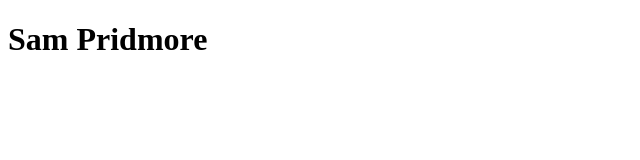
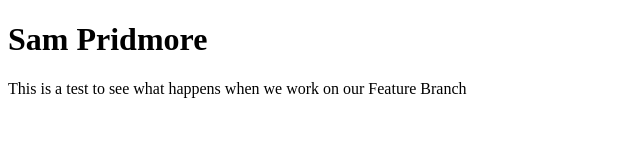
Before and after one commit to sPridmore96/my-test-repo, a plain HTML site: page index.html in a window 1280 px wide. Shown: the whole page, without its empty margins (0-640 px from the left). Drawn offline with Linux system fonts and the light colour scheme.

Commit message:
created feature branch and added p tag content

```diff
--- a/index.html
+++ b/index.html
@@ -8,5 +8,6 @@
 </head>
 <body>
     <h1>Sam Pridmore</h1>
+    <p>This is a test to see what happens when we work on our Feature Branch</p>
 </body>
 </html>
```
